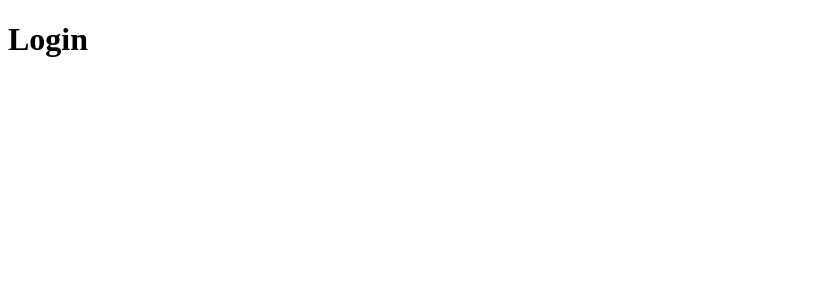
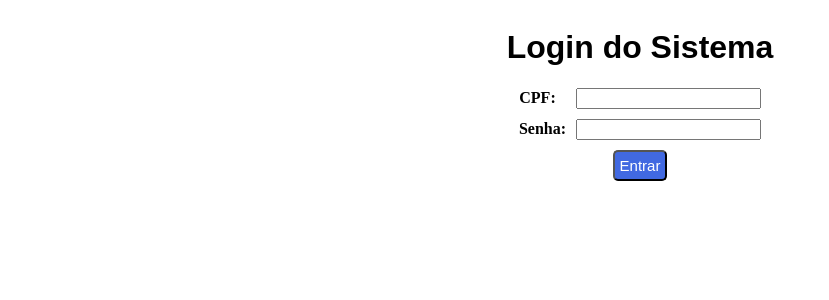
Before and after one commit to cunhaluisg5/Test_React, a React (Create React App) app: page / in a window 1280 px wide. Shown: the top 300 px of the page, without its empty margins (0-829 px from the left). Built offline with nearby package versions, Linux system fonts and the light colour scheme.

Commit message:
Cria página de login

```diff
--- a/package.json
+++ b/package.json
@@ -6,10 +6,13 @@
     "@testing-library/jest-dom": "^5.16.1",
     "@testing-library/react": "^12.1.2",
     "@testing-library/user-event": "^13.5.0",
+    "axios": "^0.24.0",
     "react": "^17.0.2",
     "react-dom": "^17.0.2",
     "react-router-dom": "^6.2.1",
     "react-scripts": "5.0.0",
+    "react-toastify": "^8.1.0",
+    "styled-components": "^5.3.3",
     "web-vitals": "^2.1.2"
   },
   "scripts": {
--- /dev/null
+++ b/src/App.js
@@ -0,0 +1,16 @@
+import React from "react";
+import { ToastContainer } from "react-toastify";
+import "react-toastify/dist/ReactToastify.css";
+
+import Router from "./router";
+
+function App() {
+  return (
+    <div>
+      <Router/>
+      <ToastContainer autoClose={3000}/>
+    </div>
+  );
+}
+
+export default App;
--- a/src/index.js
+++ b/src/index.js
@@ -1,11 +1,11 @@
 import React from 'react';
 import ReactDOM from 'react-dom';
 
-import Login from './pages/Login';
+import App from "./App";
 
 ReactDOM.render(
   <React.StrictMode>
-    <Login />
+    <App />
   </React.StrictMode>,
   document.getElementById('root')
 );
--- /dev/null
+++ b/src/pages/Home/index.js
@@ -0,0 +1,11 @@
+import React from "react";
+
+function Home(){
+    return(
+        <div>
+            <h1>Home</h1>
+        </div>
+    );
+};
+
+export default Home;
--- a/src/pages/Login/index.js
+++ b/src/pages/Login/index.js
@@ -1,10 +1,46 @@
-import React from "react";
+import React, { useState } from "react";
+import {useNavigate} from "react-router-dom";
+import { toast }from "react-toastify";
 
-function Login(){
-    return(
-        <div>
-            <h1>Login</h1>
-        </div>
+import {Container, Header, Form, FormCPF, FormPassword, LoginButton} from "./style";
+import api from "../../services/api";
+
+function Login() {
+    const [cpf, setCpf] = useState("");
+    const [password, setPassword] = useState("");
+    const navigate = useNavigate();
+
+    const login = () =>{
+        api.post("/user/authenticate", {
+            cpf,
+            password
+        }).then((user) => {
+            localStorage.setItem("user", JSON.stringify(user.data));
+            navigate("/home");
+        }).catch((error) => {
+            toast.error("Login Incorreto!");
+        });
+    }
+
+    return (
+        <Container>
+            <Header>
+                <h1>Login do Sistema</h1>
+            </Header>
+            <Form>
+                <FormCPF>
+                    <label>CPF:</label>
+                    <input type="text" value={cpf} onChange={(e) => { setCpf(e.target.value) }} />
+                </FormCPF>
+                <FormPassword>
+                    <label>Senha:</label>
+                    <input type="password" value={password} onChange={(e) => { setPassword(e.target.value) }} />
+                </FormPassword>
+            </Form>
+            <LoginButton>
+                <button onClick={login}>Entrar</button>
+            </LoginButton>
+        </Container>
     );
 };
 
--- /dev/null
+++ b/src/pages/Login/style.js
@@ -0,0 +1,76 @@
+import styled from "styled-components";
+
+export const Container = styled.div`
+    display: flex;
+    flex-direction: column;
+    align-items: center;
+    justify-content: center;
+`;
+
+export const Header = styled.div`
+    display: flex;
+    align-items: center;
+    justify-content: center;
+    width: 100%;
+
+    h1{
+        font-family: sans-serif;
+    };
+`;
+
+export const Form = styled.div`
+    display: flex;
+    align-items: center;
+    justify-content: center;
+    flex-direction: column;
+    width: 100%;
+`;
+
+export const FormCPF = styled.div`
+    display: flex;
+    align-items: center;
+    justify-content: center;
+    width: 100%;
+    margin-bottom: 10px;
+
+    label{
+        font-weight: bold;
+    };
+
+    input{
+        margin-left: 20px;
+    };
+`;
+
+export const FormPassword = styled.div`
+    display: flex;
+    align-items: center;
+    justify-content: center;
+    width: 100%;
+    margin-bottom: 10px;
+
+    label{
+        font-weight: bold;
+    };
+
+    input{
+        margin-left: 10px;
+    };
+`;
+
+export const LoginButton = styled.div`
+    width: 100%;
+    display: flex;
+    align-items: center;
+    justify-content: center;
+
+    button{
+        color: white;
+        font-size: 15px;
+        text-decoration: none;
+        background-color: #4169E1;
+        padding: 5px;
+        border-radius: 5px;
+        cursor: pointer;
+    }
+`;
--- a/src/router.js
+++ b/src/router.js
@@ -2,12 +2,14 @@ import React from "react";
 import {BrowserRouter, Route, Routes} from 'react-router-dom';
 
 import Login from "./pages/Login";
+import Home from "./pages/Home";
 
-function Router{
+function Router(){
     return(
         <BrowserRouter>
             <Routes>
                 <Route exact path="/" element={<Login/>}/>
+                <Route exact path="/home" element={<Home/>}/>
             </Routes>
         </BrowserRouter>
     );
--- /dev/null
+++ b/src/services/api.js
@@ -0,0 +1,7 @@
+import axios from "axios";
+
+const api = axios.create({
+    baseURL: "https://sistema-de-apoio-avaliativo.herokuapp.com"
+});
+
+export default api;
```
Also changed, not shown: 1 other file (tests, documents, lock files or other folders).
